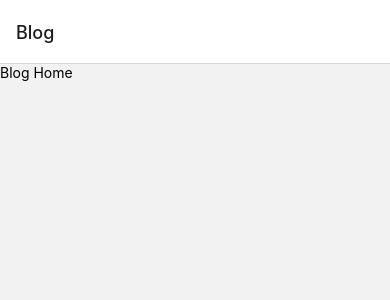
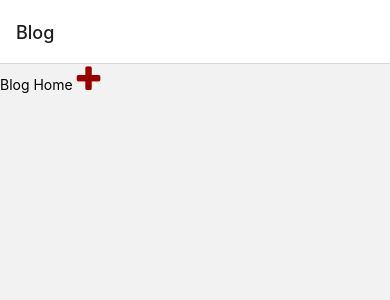
Before and after one commit to amitsingh777/react-native-blog, a React Native app: screen /Blog in a window 390 px wide. Shown: the top 300 px of the page. Built offline with nearby package versions, Linux system fonts and the light colour scheme.

Commit message:
installed react native vector icons

```diff
--- a/package.json
+++ b/package.json
@@ -4,8 +4,10 @@
   "private": true,
   "scripts": {
     "android": "react-native run-android",
+    "clean:android": "cd android && ./gradlew clean && cd ../",
     "ios": "react-native run-ios",
     "start": "react-native start",
+
     "test": "jest",
     "lint": "eslint ."
   },
--- a/src/screens/BlogHome/index.js
+++ b/src/screens/BlogHome/index.js
@@ -1,6 +1,6 @@
 import React, {useContext, useEffect} from 'react';
 import {Text} from 'react-native';
-
+import Icon from 'react-native-vector-icons/FontAwesome';
 import BlogContext from '../../AppContext';
 
 const BlogHome = () => {
@@ -20,7 +20,8 @@ const BlogHome = () => {
     };
     blogContext.dispatchData(action);
   }, []);
-  return <Text>Blog Home</Text>;
+  const myIcon = <Icon name="plus" size={30} color="#900" />;
+  return <Text>Blog Home {myIcon}</Text>;
 };
 
 export default BlogHome;
```
Also changed, not shown: 1 other file (tests, documents, lock files or other folders).
